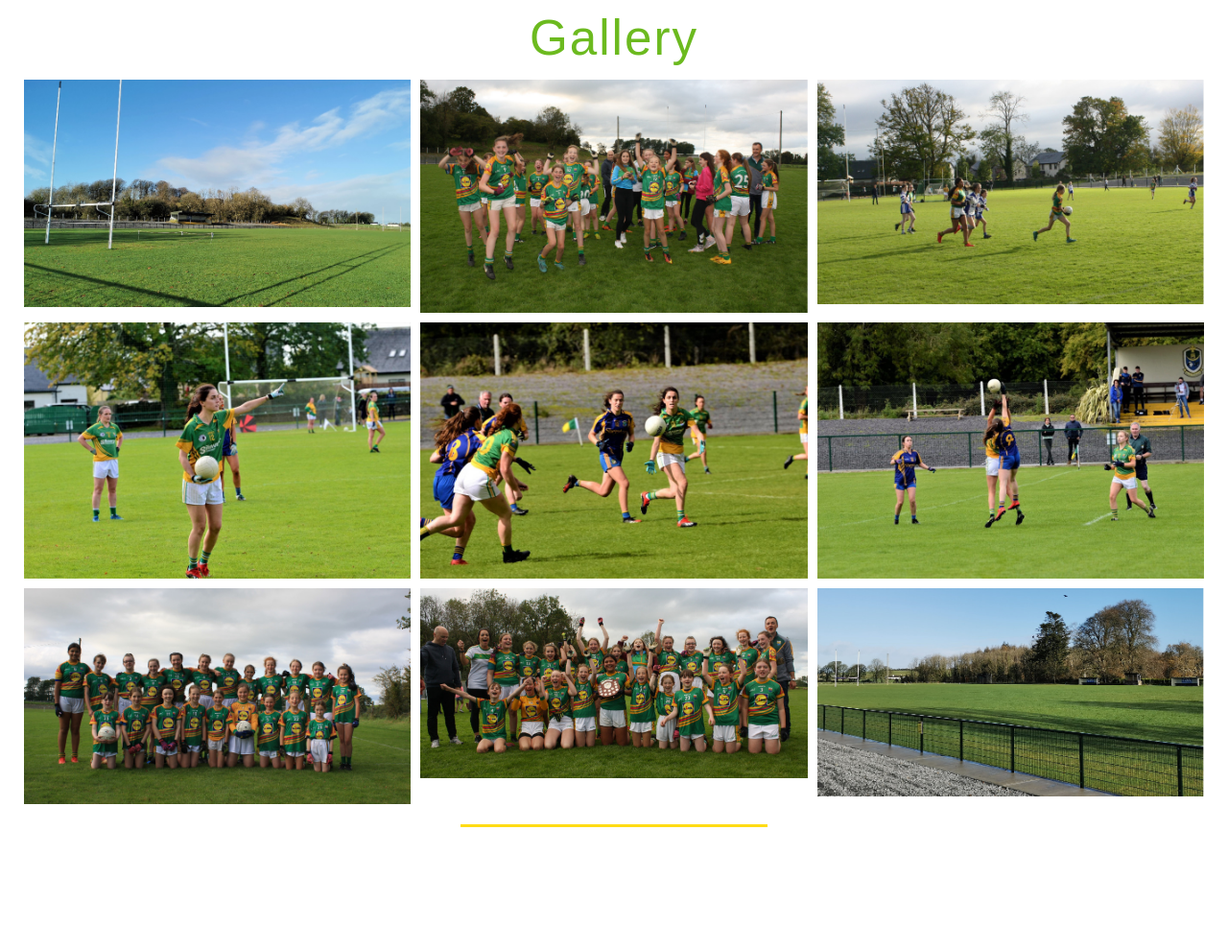
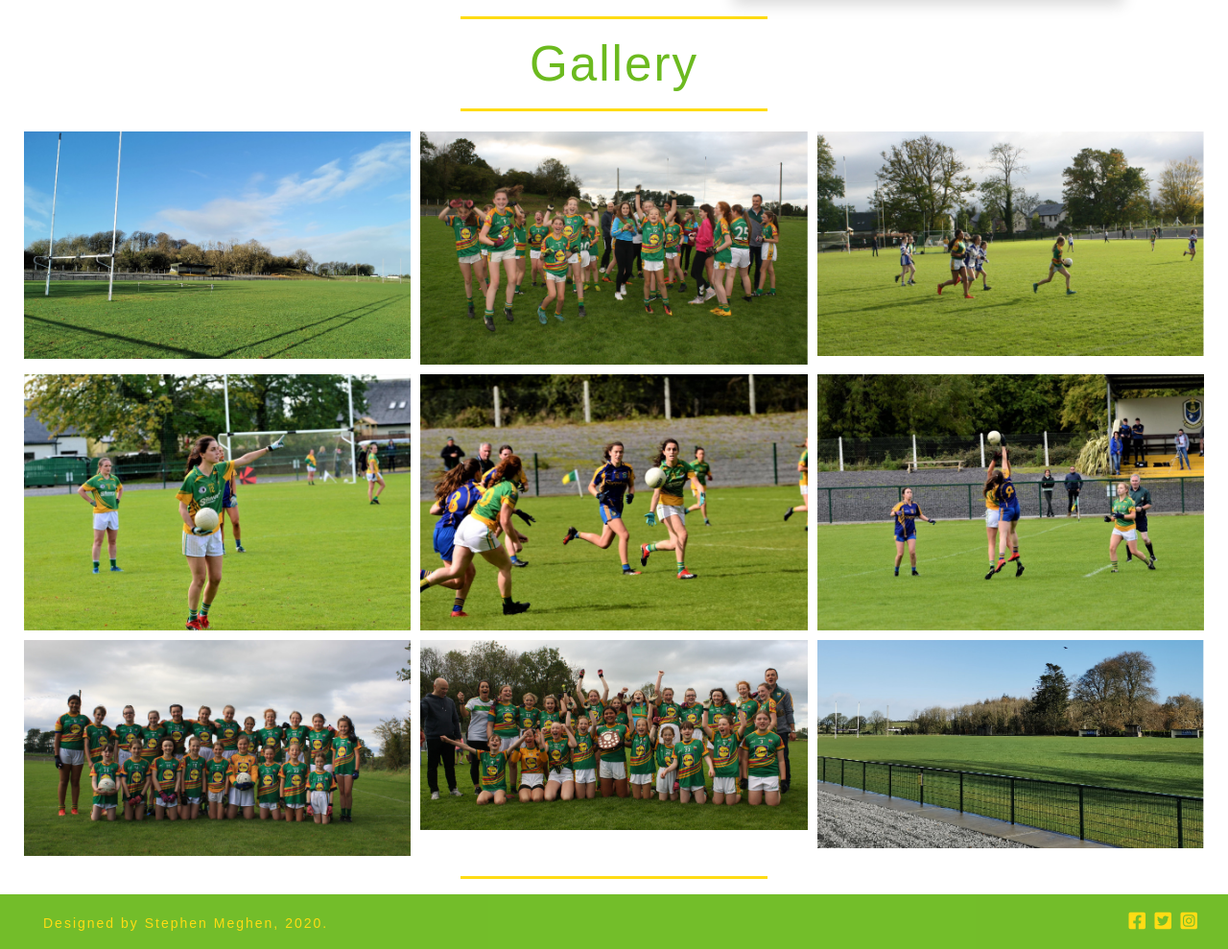
Before and after one commit to smeghen/shannongaelslgfa, a plain HTML site: page index.html in a window 1280 px wide. Shown: the part 1862-2851 px from the top of the page at 96% size. Before the commit the page ends 2740 px from the top, so only its background shows below. Drawn offline with nearby package versions, Linux system fonts and the light colour scheme.

Commit message:
footer added

```diff
--- a/assets/css/style.css
+++ b/assets/css/style.css
@@ -128,6 +128,47 @@ body {
   transform: scale(1.25);
 }
 
+/*---- Footer ----*/
+
+.bg-footer{
+  background-color: rgba(108, 186, 31, 0.95);
+}
+
+
+
+.footer-text{
+padding-top: 20px;
+  color: #ffdc14;
+
+
+
+}
+
+.footer-text p{
+    padding-left: 30px;
+    font-size: 14px;
+
+}
+
+.footer-icons{
+padding-right: 30px;
+    font-size: 20px;
+    text-align: right;
+}
+
+.footer-icons a {
+
+     color: #ffdc14;
+
+}
+
+
+
+.footer-icons a:hover {
+  color: #dcf406b9;
+  background: transparent;
+}
+
 
 /*---- Media Queries ----*/
 @media (max-width: 768px) {
--- a/index.html
+++ b/index.html
@@ -33,7 +33,6 @@
             <!--Club Logo-->
             <img
               src="assets/images/shannon-gaelsB.jpg"
-
               class="d-inline-block logo"
               alt=""
               loading="lazy"
@@ -100,6 +99,17 @@
     <section>
       <!-- About Section  -->
       <h3 id="about" class="section-title">About</h3>
+      <!-- Section Divider  -->
+    <hr
+      style="
+        width: 25%;
+        height: 3px;
+        border-width: 0;
+        color: #6cba1f;
+        background-color: #ffdc14;
+      "
+    />
+    <!-- End Section Divider  -->
       <div class="card">
         <div class="row justify-content-around">
           <div class="col-sm-10 col-md-8 col-lg-4">
@@ -110,7 +120,7 @@
             />
           </div>
 
-          <div class="col-sm-10 col-md-8 col-lg-4 ">
+          <div class="col-sm-10 col-md-8 col-lg-4">
             <div class="card rounded shadow">
               <p class="card-text card-text-about">
                 A little Club History from Shannon Gaels. The club was founded
@@ -125,18 +135,19 @@
           </div>
         </div>
       </div>
-<br class="about-spacer">
+      <br class="about-spacer" />
       <div class="card">
         <div class="row justify-content-around">
           <div class="col-sm-10 col-md-8 col-lg-4">
             <div class="rounded shadow">
               <p class="card-text card-text-about">
                 The club caters for underage groups of U6, U8, and U10; which
-                builds the foundation skills for the future. Divisions of U12, U14, U16,
-                Junior, Intermediate and Senior all compete at the county level,
-                and have had great success in the last year, with the U12 and U14
-                winning county shields. The U16 and Seniors made it to the
-                county finals, which is a great achievement for the club.
+                builds the foundation skills for the future. Divisions of U12,
+                U14, U16, Junior, Intermediate and Senior all compete at the
+                county level, and have had great success in the last year, with
+                the U12 and U14 winning county shields. The U16 and Seniors made
+                it to the county finals, which is a great achievement for the
+                club.
               </p>
             </div>
           </div>
@@ -166,9 +177,24 @@
     <section>
       <!-- Gallery Section  -->
       <h3 id="gallery" class="section-title">Gallery</h3>
-      <div class="row row-gallery ">
+      <!-- Section Divider  -->
+    <hr
+      style="
+        width: 25%;
+        height: 3px;
+        border-width: 0;
+        color: #6cba1f;
+        background-color: #ffdc14;
+      "
+    />
+    <!-- End Section Divider  -->
+      <div class="row row-gallery">
         <div class="column column-gallery zoom">
-          <img src="assets/images/shannon-gaels-pitch.jpg" alt="" style="width: 100%" />
+          <img
+            src="assets/images/shannon-gaels-pitch.jpg"
+            alt=""
+            style="width: 100%"
+          />
         </div>
         <div class="column column-gallery zoom">
           <img src="assets/images/u12-final2.jpg" alt="" style="width: 100%" />
@@ -178,19 +204,31 @@
         </div>
       </div>
 
-            <div class="row row-gallery ">
+      <div class="row row-gallery">
         <div class="column column-gallery zoom">
-          <img src="assets/images/senior-final1.jpg" alt="" style="width: 100%" />
+          <img
+            src="assets/images/senior-final1.jpg"
+            alt=""
+            style="width: 100%"
+          />
         </div>
         <div class="column column-gallery zoom">
-          <img src="assets/images/senior-final3.jpg" alt="" style="width: 100%" />
+          <img
+            src="assets/images/senior-final3.jpg"
+            alt=""
+            style="width: 100%"
+          />
         </div>
         <div class="column column-gallery zoom">
-          <img src="assets/images/senior-final2.jpg" alt="" style="width: 100%" />
+          <img
+            src="assets/images/senior-final2.jpg"
+            alt=""
+            style="width: 100%"
+          />
         </div>
       </div>
 
-        <div class="row row-gallery ">
+      <div class="row row-gallery">
         <div class="column column-gallery zoom">
           <img src="assets/images/u12-team.jpg" alt="" style="width: 100%" />
         </div>
@@ -198,7 +236,11 @@
           <img src="assets/images/u12-final4.jpg" alt="" style="width: 100%" />
         </div>
         <div class="column column-gallery zoom">
-          <img src="assets/images/shannon-gaels-pitch2.jpg" alt="" style="width: 100%" />
+          <img
+            src="assets/images/shannon-gaels-pitch2.jpg"
+            alt=""
+            style="width: 100%"
+          />
         </div>
       </div>
 
@@ -216,6 +258,35 @@
     />
     <!-- End Section Divider  -->
 
+    <!-- Footer Section  -->
+    <section>
+      <div class="container-fluid bg-footer">
+        <div class="row align-items-center">
+          <div class="col container-footer footer-text">
+            <p>Designed by Stephen Meghen, 2020.</p>
+          </div>
+          <div class="col footer-icons">
+            <a href="https://www.facebook.com" target="_blank"
+              ><i class="fab fa-facebook-square"
+                ><span class="sr-only">Facebook</span></i
+              ></a
+            >
+            <a href="https://twitter.com" target="_blank"
+              ><i class="fab fa-twitter-square"
+                ><span class="sr-only">Twitter</span></i
+              ></a
+            >
+            <a href="https://www.instagram.com" target="_blank"
+              ><i class="fab fa-instagram-square"
+                ><span class="sr-only">Instagram</span></i
+              ></a
+            >
+          </div>
+        </div>
+      </div>
+    </section>
+    <!-- End Footer Section  -->
+
     <!-- Bootstrap Jquery/JavaScript imports -->
     <script
       src="https://code.jquery.com/jquery-3.5.1.slim.min.js"
```
